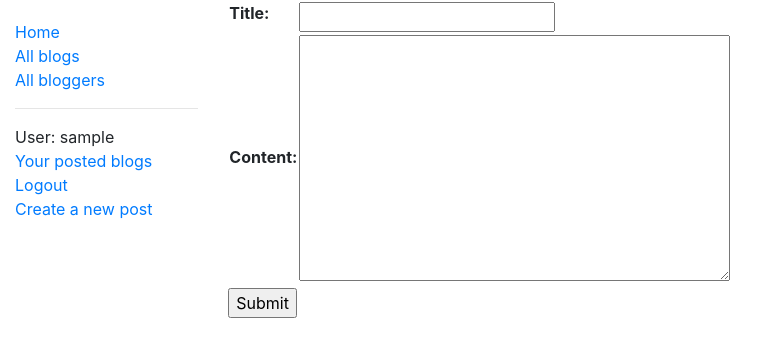
After one commit to SoftTea/MDN-blog, a Django app: page /posts/blog/create/ in a window 1280 px wide. The commit adds this page. Shown: the top 357 px of the page, without its empty margins (0-778 px from the left). Run offline with Django 3.2, Linux system fonts and the light colour scheme; the visitor is signed in with stand-in values (Sample User, id 1); some libraries are stand-ins or nearby versions.

Commit message:
added create Blog form

```diff
--- a/posts/models.py
+++ b/posts/models.py
@@ -26,7 +26,7 @@ class Blog(models.Model):
 
     user = models.ForeignKey('Blogger', verbose_name = 'Author', on_delete=models.CASCADE)
 
-    post_date = models.DateField(auto_now = True)
+    post_date = models.DateTimeField(auto_now = True)
 
     content = models.TextField()
 
--- a/posts/templates/base_generic.html
+++ b/posts/templates/base_generic.html
@@ -23,6 +23,7 @@
           <li>User: {{ user.get_username }}</li>
           <li><a href="{% url 'my-blog' %}"> Your posted blogs </a> </li>
           <li><a href="{% url 'logout'%}?next={{request.path}}">Logout</a></li>
+          <li><a href="{% url 'blog-create'%}">Create a new post</a> </li>
         {% else %}
           <li><a href="{% url 'login'%}?next={{request.path}}">Login</a></li>
         {% endif %}
--- /dev/null
+++ b/posts/templates/posts/blog_form.html
@@ -0,0 +1,11 @@
+{% extends "base_generic.html" %}
+
+{% block content %}
+  <form action="" method="post">
+    {% csrf_token %}
+    <table>
+    {{ form.as_table }}
+    </table>
+    <input type="submit" value="Submit">
+  </form>
+{% endblock %}
--- a/posts/templates/posts/blogs_by_user_loggedIn.html
+++ b/posts/templates/posts/blogs_by_user_loggedIn.html
@@ -8,7 +8,7 @@
 
       {% for blog in blog_list %}
       <li class="">
-        <a href="{% url 'blog-detail' blog.pk %}">{{blog.title}}</a>
+        <a href="{% url 'blog-detail' blog.pk %}">{{blog.title}}</a> ({{blog.post_date}})
       </li>
       {% endfor %}
     </ul>
--- a/posts/urls.py
+++ b/posts/urls.py
@@ -7,5 +7,6 @@ urlpatterns = [
     path('blogs/<int:pk>', views.BlogDetailView.as_view(), name='blog-detail'),
     path('bloggers/', views.BloggerListView.as_view(), name='bloggers'),
     path('bloggers/<int:pk>', views.BloggerDetailView.as_view(), name='blogger-detail' ),
-    path('myblog', views.BlogsByLoggedInUserListView.as_view(), name='my-blog')
+    path('myblog', views.BlogsByLoggedInUserListView.as_view(), name='my-blog'),
+    path('blog/create/', views.BlogCreate.as_view(), name='blog-create')
 ]
--- a/posts/views.py
+++ b/posts/views.py
@@ -5,6 +5,11 @@ from django.core.paginator import Paginator
 from django.core.paginator import EmptyPage
 from django.core.paginator import PageNotAnInteger
 from django.contrib.auth.mixins import LoginRequiredMixin
+
+# Form Imports
+from django.views.generic.edit import CreateView, UpdateView, DeleteView
+from django.urls import reverse_lazy
+from django.http import HttpResponseRedirect
 
 # Create your views here.
 
@@ -28,7 +33,7 @@ def index(request):
 
 class BlogListView (generic.ListView):
     model = Blog
-    paginate_by = 2
+    paginate_by = 10
     ordering = ['-post_date']
 
 class BlogDetailView (generic.DetailView):
@@ -87,3 +92,16 @@ class BlogsByLoggedInUserListView(LoginRequiredMixin, generic.ListView):
 
     def get_queryset (self):
         return Blog.objects.filter(user__user = self.request.user)
+
+# FORM VIEWS
+
+class BlogCreate(LoginRequiredMixin,CreateView):
+    model = Blog
+    fields = ['title','content']
+
+
+    def form_valid(self, form):
+        obj = form.save(commit=False)
+        obj.user = Blogger.objects.get(user = self.request.user )
+        obj.save()
+        return HttpResponseRedirect(obj.get_absolute_url())
```
Also changed, not shown: posts/forms.py (added, +10 -0 lines), posts/migrations/0004_auto_20190303_1711.py (added).
